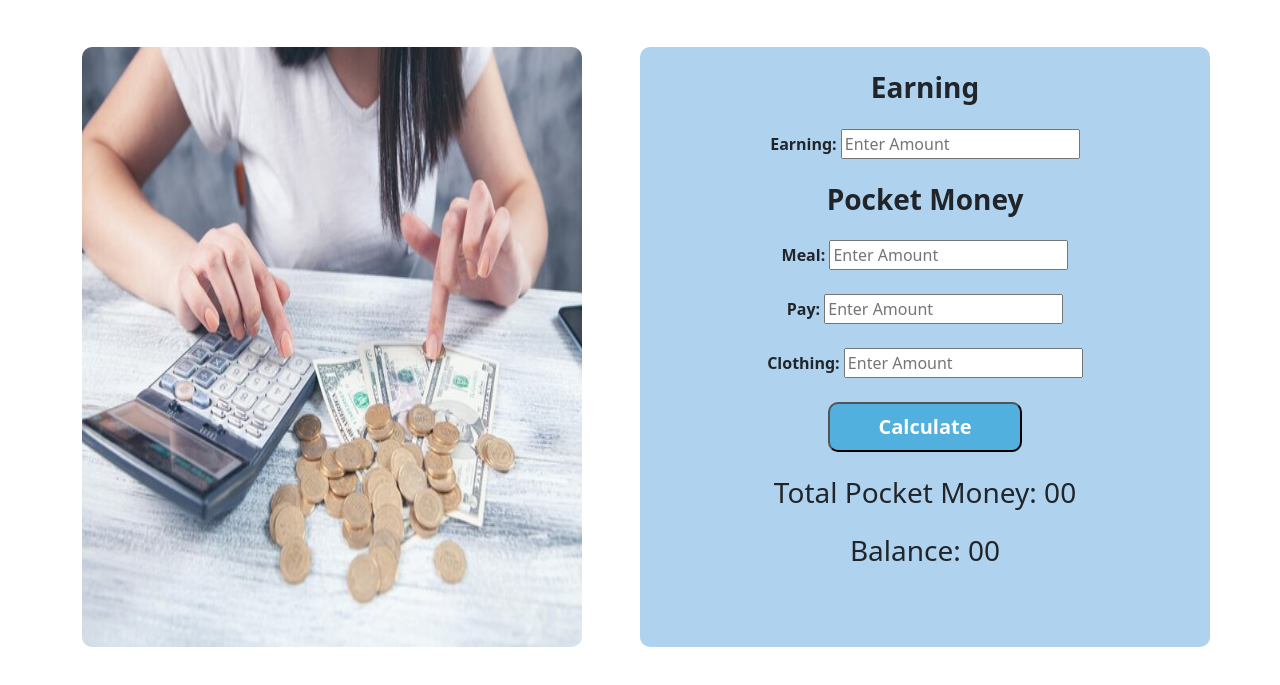
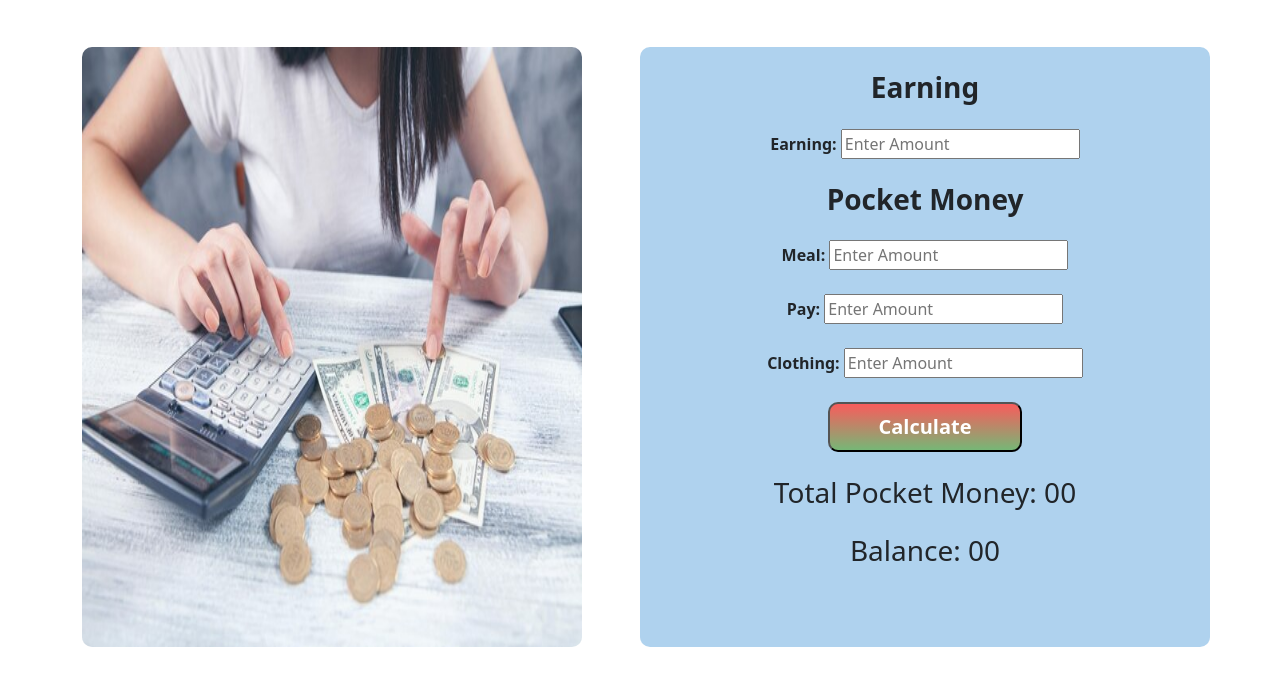
Before and after one commit to alaminhossainjibon/money-calculator, a plain HTML site: page index.html in a window 1280 px wide. Shown: the part 121-806 px from the top of the page. Drawn offline with Linux system fonts and the light colour scheme.

Commit message:
button color

```diff
--- a/css/style.css
+++ b/css/style.css
@@ -17,7 +17,7 @@ img{
 }
 /* button style */
 .button-style{
-    background-color: #39a8dbc9;
+    background-image: linear-gradient(rgba(255, 0, 0, 0.616), rgba(0, 128, 0, 0.507));
     font-weight: 700;
     font-size: 20px;
     border-radius: 10px;
```
